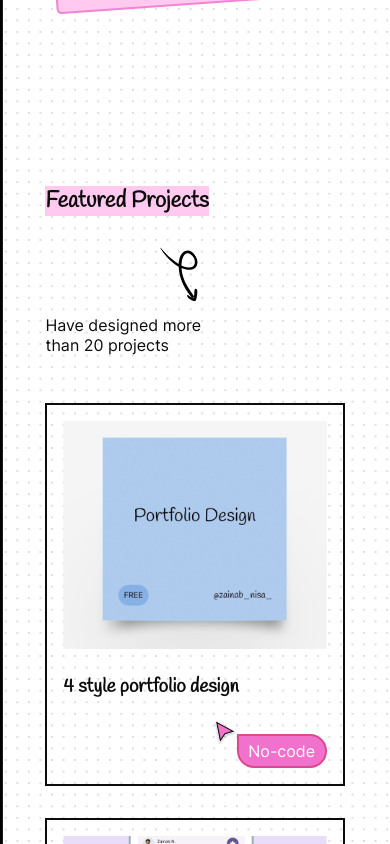
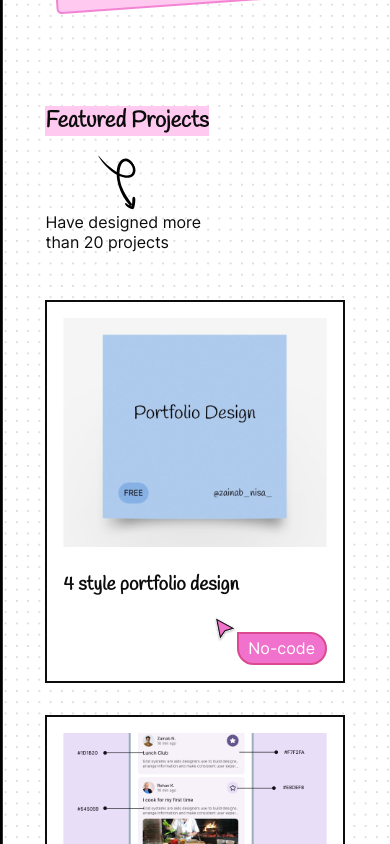
Before and after one commit to Abdullah2208/idianly, a React (Vite) app: page / in a window 390 px wide. Shown: the part 1846-2690 px from the top of the page. Built offline with nearby package versions, Linux system fonts and the light colour scheme.

Commit message:
Featured (responsive full)

```diff
--- a/src/App.css
+++ b/src/App.css
@@ -231,6 +231,7 @@ width: 60%
 .featured-main > div {
   padding: 1em;
   border: 2px solid var(--text-color);
+  background-color: white;
 }
 .featured-main > div >img {
   width: 100%
@@ -350,13 +351,21 @@ width: 60%
     grid-template-columns: 1fr;
     width: 80%;
     margin: 0 auto;
-    margin-top: 10em;
+    margin-top: 7em;
     gap: 2em
+  }
+  .featured-side {
+    gap: 0.5em
   }
   .featured-main {
     display: grid;
     grid-template-columns: 1fr;
     gap: 2em
+  }
+  .featured-side img {
+    rotate: 240deg;
+    justify-self: flex-start;
+    width: 4em
   }
 }
 @media (max-width: 499px) and (min-width: 300px) {
@@ -419,7 +428,7 @@ width: 60%
     grid-template-columns: 1fr;
     width: 80%;
     margin: 0 auto;
-    margin-top: 10em;
+    margin-top: 5em;
     gap: 2em
   }
   .featured-main {
@@ -427,4 +436,13 @@ width: 60%
     grid-template-columns: 1fr;
     gap: 2em
   }
+  .featured-side {
+    gap: 0.3em
+  }
+  .featured-side img {
+    rotate: 240deg;
+    justify-self: flex-start;
+    margin-left: 3em;
+    width: 4em
+  }
 }
```
